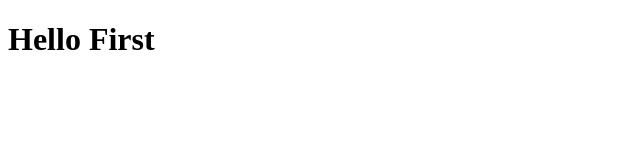
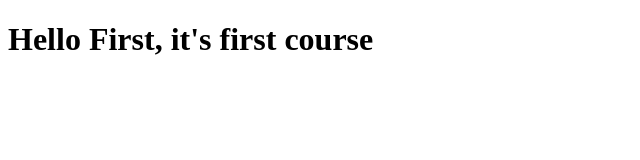
Before and after one commit to Sivareddy217/First, a plain HTML site: page site/index.html in a window 1280 px wide. Shown: the whole page, without its empty margins (0-640 px from the left). Drawn offline with Linux system fonts and the light colour scheme.

Commit message:
My first page on content addition

```diff
--- a/site/index.html
+++ b/site/index.html
@@ -4,6 +4,6 @@
 	<title>Hello First Page</title>
 </head>
 <body>
-<h1> Hello First</h1>
+<h1> Hello First, it's first course</h1>
 </body>
 </html>
```
